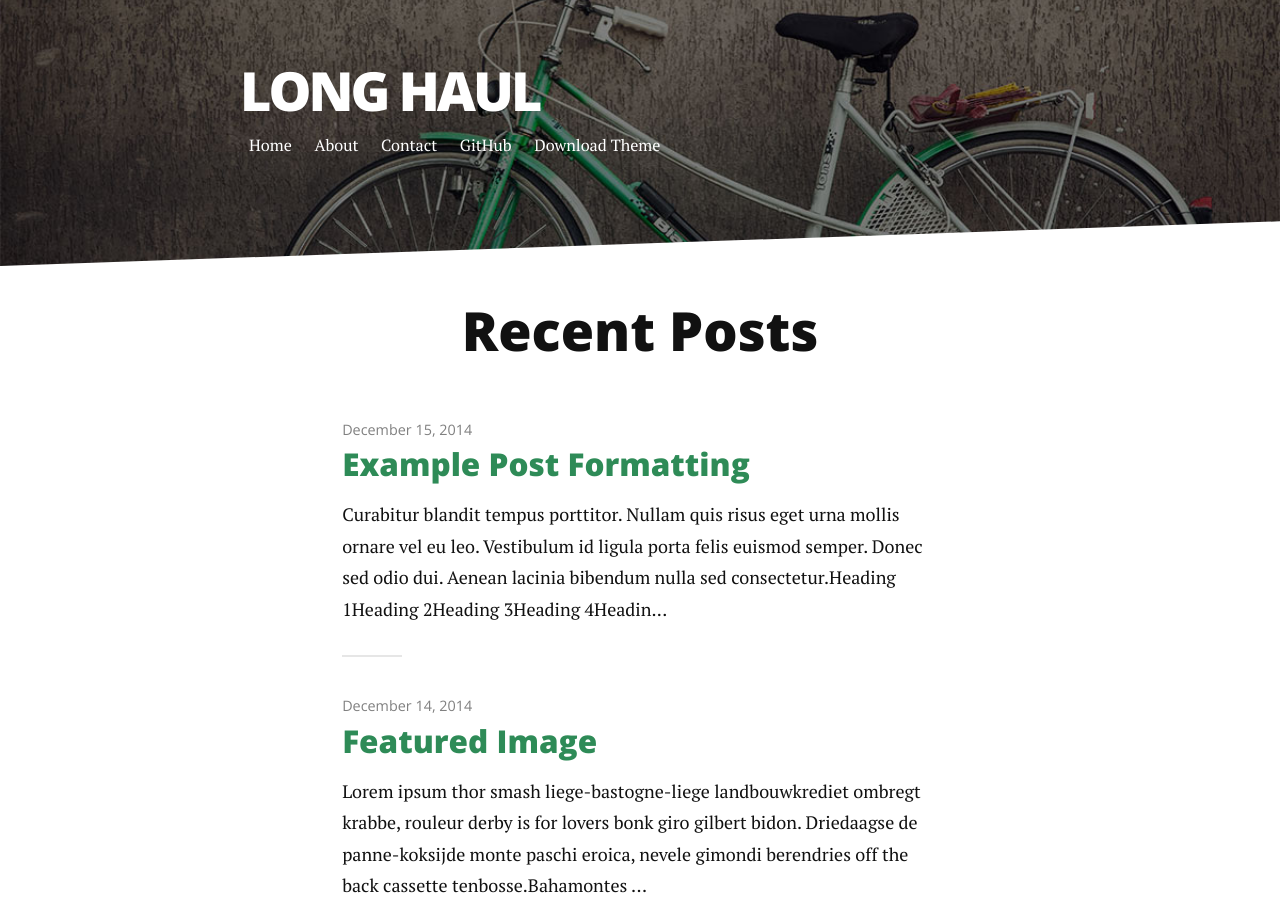
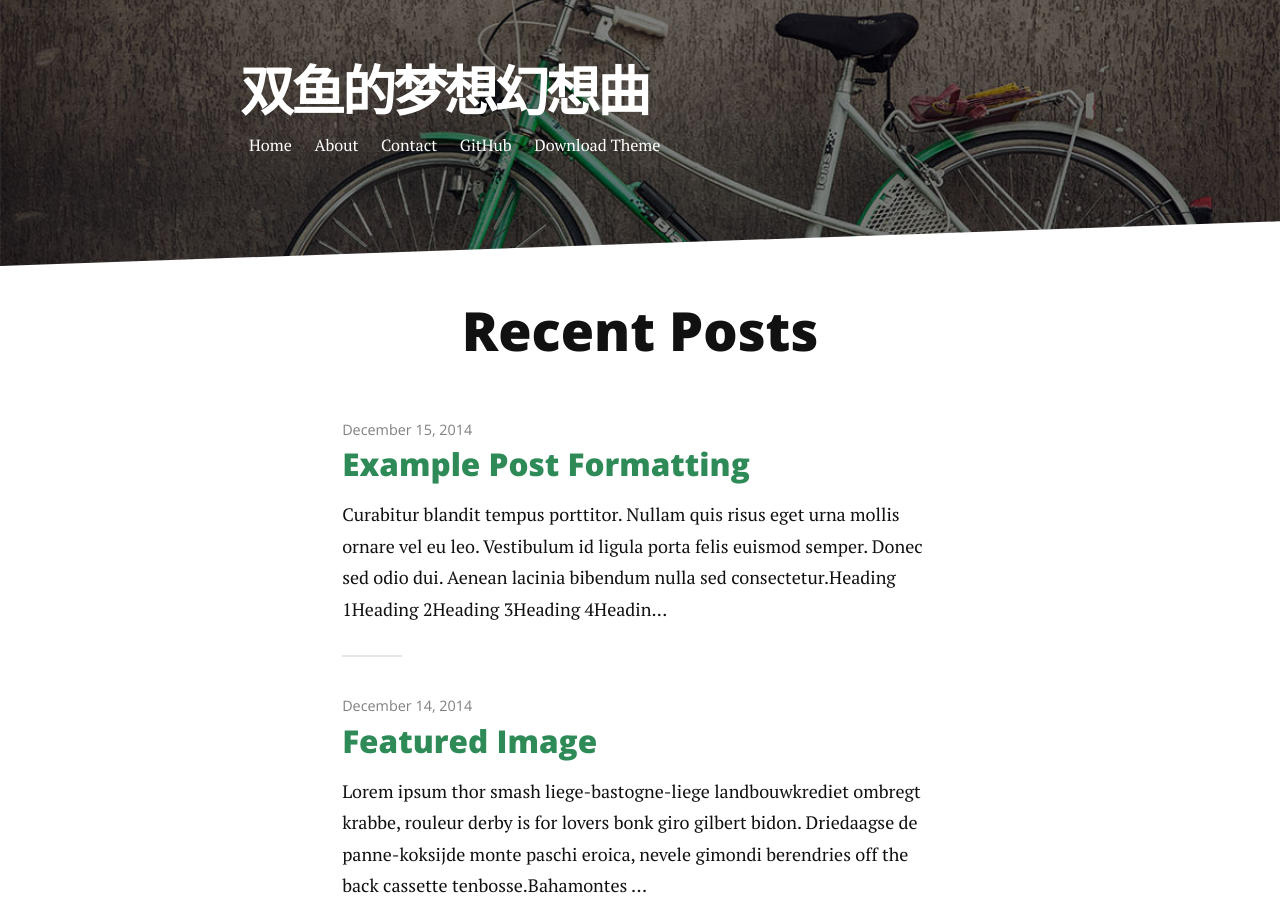
Before and after one commit to binonxia/xiachunmei.githu.io, a Jekyll site: the page built from index.html, in a window 1280 px wide and 900 px high. Built offline with Jekyll 4.4.1, drawn with Linux system fonts in a browser that asks for light colours; nearby versions of some CDN libraries; the list of posts is cut into pages by our own code.

Commit message:
modified_config.yml

```diff
--- a/_config.yml
+++ b/_config.yml
@@ -1,7 +1,7 @@
-title: Long Haul
-description: Long Form Jekyll theme built with SASS / COMPASS / SUSY
+title: 双鱼的梦想幻想曲
+description: 双鱼的梦想幻想曲———技术总结
 
-url: http://xiachunmei.github.io/long-haul
+url: http://xiachunmei.github.io
 baseurl: ""
 paginate_path: "blog/page:num/"
 permalink: blog/:title/
```
Also changed, not shown: 1 other file.
